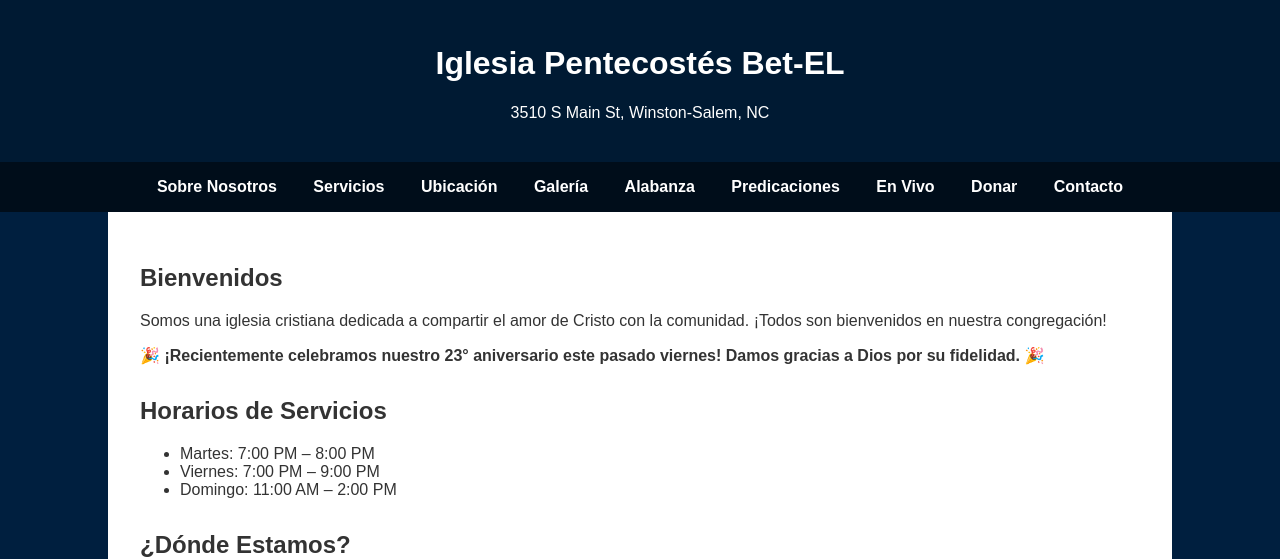
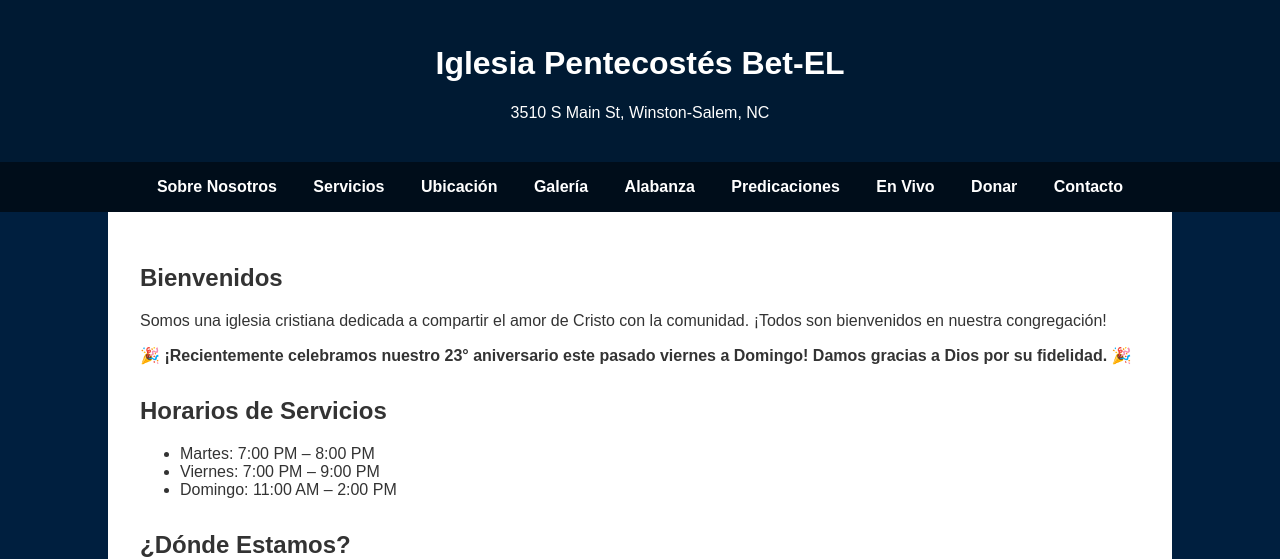
Before and after one commit to Directory1015/Bet-EL-website, a plain HTML site: page index.html in a window 1280 px wide. Shown: the top 559 px of the page. Drawn offline with Linux system fonts and the light colour scheme.

Commit message:
Update index.html

```diff
--- a/index.html
+++ b/index.html
@@ -138,7 +138,7 @@
       <section id="about">
         <h2>Bienvenidos</h2>
         <p>Somos una iglesia cristiana dedicada a compartir el amor de Cristo con la comunidad. ¡Todos son bienvenidos en nuestra congregación!</p>
-        <p><strong>🎉 ¡Recientemente celebramos nuestro 23° aniversario este pasado viernes! Damos gracias a Dios por su fidelidad. 🎉</strong></p>
+        <p><strong>🎉 ¡Recientemente celebramos nuestro 23° aniversario este pasado viernes a Domingo! Damos gracias a Dios por su fidelidad. 🎉</strong></p>
       </section>
 
       <section id="services">
```
